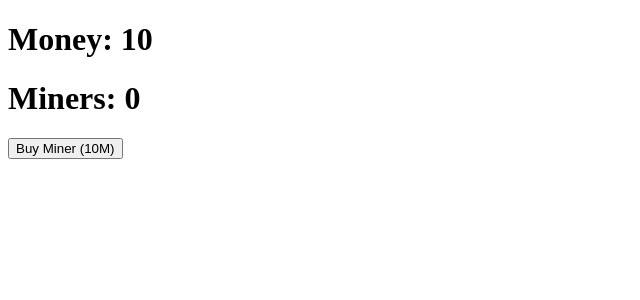
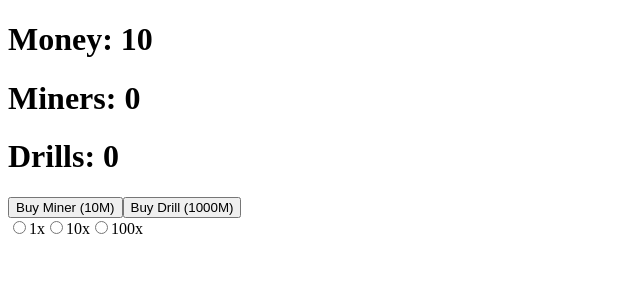
Before and after one commit to collerhatguy/coal-miner, a React (Create React App) app: page / in a window 1280 px wide. Shown: the top 300 px of the page, without its empty margins (0-640 px from the left). Built offline with nearby package versions, Linux system fonts and the light colour scheme.

Commit message:
alot
implemented modules for objects
added drills
added multipliers

```diff
--- a/src/App.css
+++ /dev/null
@@ -1,38 +0,0 @@
-.App {
-  text-align: center;
-}
-
-.App-logo {
-  height: 40vmin;
-  pointer-events: none;
-}
-
-@media (prefers-reduced-motion: no-preference) {
-  .App-logo {
-    animation: App-logo-spin infinite 20s linear;
-  }
-}
-
-.App-header {
-  background-color: #282c34;
-  min-height: 100vh;
-  display: flex;
-  flex-direction: column;
-  align-items: center;
-  justify-content: center;
-  font-size: calc(10px + 2vmin);
-  color: white;
-}
-
-.App-link {
-  color: #61dafb;
-}
-
-@keyframes App-logo-spin {
-  from {
-    transform: rotate(0deg);
-  }
-  to {
-    transform: rotate(360deg);
-  }
-}
--- a/src/App.js
+++ b/src/App.js
@@ -1,17 +1,15 @@
 import React, { useState, useEffect } from "react";
-import "./App.css";
+import { miner } from "./miner";
+import { drill } from "./drill";
 
 function App() {
   const MONEY_LOCAL_STORAGE_KEY = "coalMiner.money";
   const OWNED_MINERS_LOCAL_STORAGE_KEY = "coalMiner.miners";
-  const [money, setMoney] = useState(
-    // JSON.parse(localStorage.getItem(MONEY_LOCAL_STORAGE_KEY)) || 1
-    10
-  );
-  const [ownedMiners, setOwnedMiners] = useState(
-    // JSON.parse(localStorage.getItem(OWNED_MINERS_LOCAL_STORAGE_KEY)) || 0
-    0
-  );
+
+  const [money, setMoney] = useState(10);
+  const [ownedMiners, setOwnedMiners] = useState(0);
+  const [ownedDrills, setOwnedDrills] = useState(0);
+  const [multiplier, setMultiplier] = useState(1);
   useEffect(
     function () {
       localStorage.setItem(MONEY_LOCAL_STORAGE_KEY, JSON.stringify(money));
@@ -27,28 +25,66 @@ function App() {
     },
     [ownedMiners]
   );
+  const setMultiplier1 = () => {
+    setMultiplier(1);
+  };
+  const setMultiplier10 = () => {
+    setMultiplier(10);
+  };
+  const setMultiplier100 = () => {
+    setMultiplier(100);
+  };
   const buyMiner = () => {
-    if (money < 10) return;
-    setMoney(money - 10);
-    setOwnedMiners(ownedMiners + 1);
-  }
-  const mining = () => {
-    setMoney(money + ownedMiners * 1);
-  }
-  // function buyMiner() {
-  //   if (money < 10) return;
-  //   setMoney(money - 10);
-  //   setOwnedMiners(ownedMiners + 1);
-  // }
-  // function mining() {
-  //   setMoney(money + ownedMiners * 1);
-  // }
-  setInterval(mining, 1000);
+    if (money < miner.cost * multiplier) return;
+    setMoney(money - miner.cost * multiplier);
+    setOwnedMiners(ownedMiners + multiplier);
+  };
+  const buyDrill = () => {
+    if (money < drill.cost * multiplier) return;
+    setMoney(money - drill.cost * multiplier);
+    setOwnedDrills(ownedDrills + multiplier);
+  };
+  const miningMiners = () => {
+    setMoney((prevMoney) => prevMoney + ownedMiners);
+  };
+  const miningDrills = () => {
+    setMoney((prevMoney) => prevMoney + ownedDrills * 10);
+  };
+  setInterval(miningMiners, miner.speed);
+  setInterval(miningDrills, drill.speed);
   return (
     <>
       <h1>Money: {money}</h1>
       <h1>Miners: {ownedMiners}</h1>
-      <button onClick={buyMiner}>Buy Miner (10M)</button>
+      <h1>Drills: {ownedDrills}</h1>
+      <button onClick={buyMiner}>Buy Miner ({miner.cost * multiplier}M)</button>
+      <button onClick={buyDrill}>Buy Drill ({drill.cost * multiplier}M)</button>
+      <div id="multiplierContainer">
+        <input
+          type="radio"
+          value="1"
+          id="1multiplier"
+          name="multiplier"
+          onClick={setMultiplier1}
+        ></input>
+        <label for="1multiplier">1x</label>
+        <input
+          type="radio"
+          value="10"
+          id="10multiplier"
+          name="multiplier"
+          onClick={setMultiplier10}
+        ></input>
+        <label for="10multiplier">10x</label>
+        <input
+          type="radio"
+          value="100"
+          id="100multiplier"
+          name="multiplier"
+          onClick={setMultiplier100}
+        ></input>
+        <label for="100multiplier">100x</label>
+      </div>
     </>
   );
 }
--- /dev/null
+++ b/src/drill.js
@@ -0,0 +1,4 @@
+export const drill = {
+  cost: 1000,
+  speed: 1000,
+};
--- /dev/null
+++ b/src/miner.js
@@ -0,0 +1,4 @@
+export const miner = {
+  cost: 10,
+  speed: 10000,
+};
```
